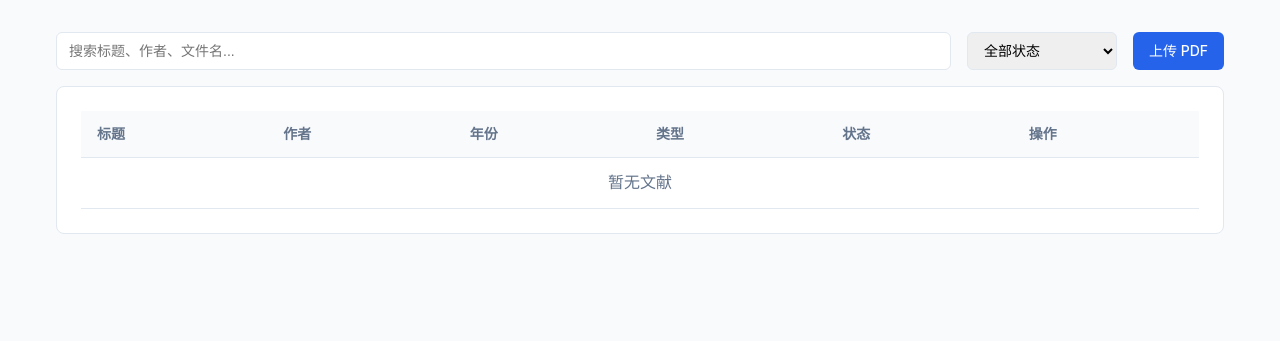
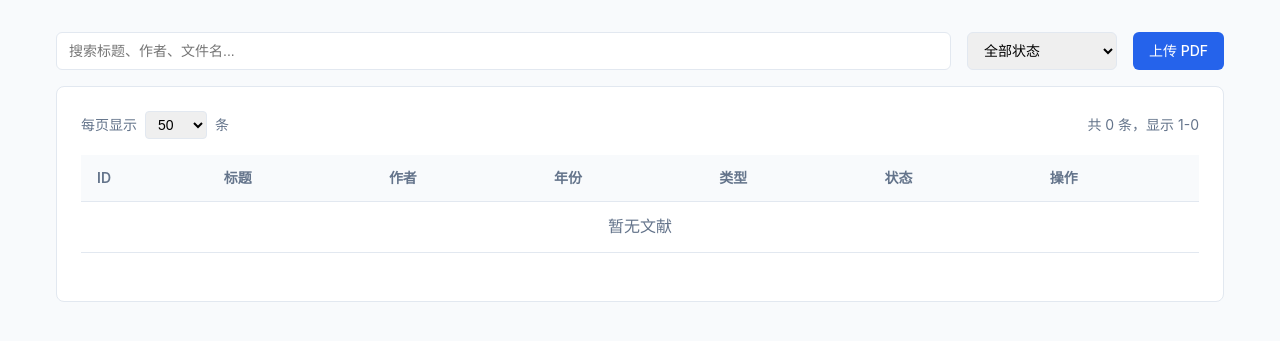
Before and after one commit to xsro/okb-assist, a FastAPI app: page /assist/ in a window 1280 px wide. Shown: the part 75-416 px from the top of the page. Run offline with FastAPI, Linux system fonts and the light colour scheme; data that the repository does not hold is empty.

Commit message:
feat: add pagination to document list
- Add page and page_size parameters to API
- Support multiple status filters (comma-separated)
- Add pagination controls with page size selector
- Update admin and monitor pages for new API format

Co-Authored-By: Claude <noreply@anthropic.com>

```diff
--- a/app/templates/admin.html
+++ b/app/templates/admin.html
@@ -271,12 +271,12 @@
 
         async function loadProcessingTasks() {
             try {
-                const docs = await api.get('/assist/api/documents/?status_filter=parsing&status_filter=extracting&status_filter=indexing');
+                const data = await api.get('/assist/api/documents/?status_filter=parsing,extracting,indexing&page_size=100');
                 const container = document.getElementById('processing-tasks');
 
                 // Filter processing tasks from all documents
                 const processingStatuses = ['parsing', 'extracting', 'indexing'];
-                const processingDocs = docs.filter(d => processingStatuses.includes(d.status));
+                const processingDocs = (data.items || []).filter(d => processingStatuses.includes(d.status));
 
                 if (processingDocs.length === 0) {
                     container.innerHTML = '<p style="text-align:center;padding:1rem;color:var(--text-muted)">暂无处理中的任务</p>';
--- a/app/templates/index.html
+++ b/app/templates/index.html
@@ -5,6 +5,55 @@
     <meta name="viewport" content="width=device-width, initial-scale=1.0">
     <title>文献列表 - OKB-Assist</title>
     <link rel="stylesheet" href="/assist/static/style.css">
+    <style>
+        .pagination {
+            display: flex;
+            justify-content: center;
+            align-items: center;
+            gap: 0.5rem;
+            margin-top: 1.5rem;
+            flex-wrap: wrap;
+        }
+        .pagination button {
+            padding: 0.5rem 0.75rem;
+            border: 1px solid var(--border);
+            background: var(--card);
+            border-radius: 4px;
+            cursor: pointer;
+            font-size: 0.875rem;
+            transition: all 0.2s;
+        }
+        .pagination button:hover:not(:disabled) {
+            background: var(--bg);
+            border-color: var(--primary);
+        }
+        .pagination button.active {
+            background: var(--primary);
+            color: white;
+            border-color: var(--primary);
+        }
+        .pagination button:disabled {
+            opacity: 0.5;
+            cursor: not-allowed;
+        }
+        .pagination-info {
+            font-size: 0.875rem;
+            color: var(--text-muted);
+        }
+        .page-size-select {
+            display: flex;
+            align-items: center;
+            gap: 0.5rem;
+            font-size: 0.875rem;
+            color: var(--text-muted);
+        }
+        .page-size-select select {
+            padding: 0.25rem 0.5rem;
+            border: 1px solid var(--border);
+            border-radius: 4px;
+            font-size: 0.875rem;
+        }
+    </style>
 </head>
 <body>
     <header>
@@ -20,18 +69,37 @@
             <select id="status-filter" class="form-control">
                 <option value="">全部状态</option>
                 <option value="uploaded">已上传</option>
+                <option value="parsing">解析中</option>
                 <option value="markdown_done">已解析</option>
+                <option value="extracting">提取中</option>
                 <option value="meta_done">已提取</option>
+                <option value="indexing">索引中</option>
                 <option value="indexed">已索引</option>
+                <option value="error">错误</option>
             </select>
             <a href="/assist/upload" class="btn btn-primary">上传 PDF</a>
         </div>
 
         <div class="card">
+            <div style="display:flex;justify-content:space-between;align-items:center;margin-bottom:1rem">
+                <div class="page-size-select">
+                    <span>每页显示</span>
+                    <select id="page-size" onchange="changePageSize()">
+                        <option value="20">20</option>
+                        <option value="50" selected>50</option>
+                        <option value="100">100</option>
+                        <option value="200">200</option>
+                    </select>
+                    <span>条</span>
+                </div>
+                <div class="pagination-info" id="pagination-info">-</div>
+            </div>
+
             <div class="table-container">
                 <table>
                     <thead>
                         <tr>
+                            <th>ID</th>
                             <th>标题</th>
                             <th>作者</th>
                             <th>年份</th>
@@ -41,43 +109,55 @@
                         </tr>
                     </thead>
                     <tbody id="doc-list">
-                        <tr><td colspan="6" style="text-align:center;color:var(--text-muted)">加载中...</td></tr>
+                        <tr><td colspan="7" style="text-align:center;color:var(--text-muted)">加载中...</td></tr>
                     </tbody>
                 </table>
             </div>
+
+            <div class="pagination" id="pagination"></div>
         </div>
     </main>
 
     <script src="/assist/static/app.js"></script>
     <script>
-        let documents = [];
+        let currentPage = 1;
+        let pageSize = 50;
+        let totalPages = 1;
+        let totalDocs = 0;
 
         async function loadDocuments() {
             const q = document.getElementById('search-input').value;
             const status = document.getElementById('status-filter').value;
 
-            let url = '/assist/api/documents/?';
-            if (q) url += `q=${encodeURIComponent(q)}&`;
-            if (status) url += `status_filter=${encodeURIComponent(status)}`;
+            let url = `/assist/api/documents/?page=${currentPage}&page_size=${pageSize}`;
+            if (q) url += `&q=${encodeURIComponent(q)}`;
+            if (status) url += `&status_filter=${encodeURIComponent(status)}`;
 
             try {
-                documents = await api.get(url);
-                renderDocuments();
+                const data = await api.get(url);
+                totalPages = data.total_pages;
+                totalDocs = data.total;
+                currentPage = data.page;
+
+                renderDocuments(data.items);
+                renderPagination();
+                renderPaginationInfo();
             } catch (err) {
                 showToast(err.message, 'error');
             }
         }
 
-        function renderDocuments() {
+        function renderDocuments(docs) {
             const tbody = document.getElementById('doc-list');
 
-            if (documents.length === 0) {
-                tbody.innerHTML = '<tr><td colspan="6" style="text-align:center;color:var(--text-muted)">暂无文献</td></tr>';
+            if (docs.length === 0) {
+                tbody.innerHTML = '<tr><td colspan="7" style="text-align:center;color:var(--text-muted)">暂无文献</td></tr>';
                 return;
             }
 
-            tbody.innerHTML = documents.map(doc => `
+            tbody.innerHTML = docs.map(doc => `
                 <tr>
+                    <td style="color:var(--text-muted);font-size:0.75rem">${doc.id}</td>
                     <td>${doc.title || doc.filename || '-'}</td>
                     <td>${formatAuthors(doc.authors)}</td>
                     <td>${doc.year || '-'}</td>
@@ -89,6 +169,74 @@
                     </td>
                 </tr>
             `).join('');
+        }
+
+        function renderPagination() {
+            const container = document.getElementById('pagination');
+            if (totalPages <= 1) {
+                container.innerHTML = '';
+                return;
+            }
+
+            let html = '';
+
+            // Previous button
+            html += `<button onclick="goToPage(${currentPage - 1})" ${currentPage <= 1 ? 'disabled' : ''}>◀</button>`;
+
+            // Page numbers
+            const maxVisible = 7;
+            let startPage = Math.max(1, currentPage - Math.floor(maxVisible / 2));
+            let endPage = Math.min(totalPages, startPage + maxVisible - 1);
+
+            if (endPage - startPage < maxVisible - 1) {
+                startPage = Math.max(1, endPage - maxVisible + 1);
+            }
+
+            // First page
+            if (startPage > 1) {
+                html += `<button onclick="goToPage(1)">1</button>`;
+                if (startPage > 2) {
+                    html += `<span style="padding:0 0.5rem">...</span>`;
+                }
+            }
+
+            // Page buttons
+            for (let i = startPage; i <= endPage; i++) {
+                html += `<button onclick="goToPage(${i})" class="${i === currentPage ? 'active' : ''}">${i}</button>`;
+            }
+
+            // Last page
+            if (endPage < totalPages) {
+                if (endPage < totalPages - 1) {
+                    html += `<span style="padding:0 0.5rem">...</span>`;
+                }
+                html += `<button onclick="goToPage(${totalPages})">${totalPages}</button>`;
+            }
+
+            // Next button
+            html += `<button onclick="goToPage(${currentPage + 1})" ${currentPage >= totalPages ? 'disabled' : ''}>▶</button>`;
+
+            container.innerHTML = html;
+        }
+
+        function renderPaginationInfo() {
+            const info = document.getElementById('pagination-info');
+            const start = (currentPage - 1) * pageSize + 1;
+            const end = Math.min(currentPage * pageSize, totalDocs);
+            info.textContent = `共 ${totalDocs} 条，显示 ${start}-${end}`;
+        }
+
+        function goToPage(page) {
+            if (page < 1 || page > totalPages) return;
+            currentPage = page;
+            loadDocuments();
+            window.scrollTo(0, 0);
+        }
+
+        function changePageSize() {
+            pageSize = parseInt(document.getElementById('page-size').value);
+            currentPage = 1;
+            loadDocuments();
         }
 
         function formatAuthors(authors) {
@@ -117,10 +265,16 @@
         let searchTimer;
         document.getElementById('search-input').addEventListener('input', () => {
             clearTimeout(searchTimer);
-            searchTimer = setTimeout(loadDocuments, 300);
+            searchTimer = setTimeout(() => {
+                currentPage = 1;
+                loadDocuments();
+            }, 300);
         });
 
-        document.getElementById('status-filter').addEventListener('change', loadDocuments);
+        document.getElementById('status-filter').addEventListener('change', () => {
+            currentPage = 1;
+            loadDocuments();
+        });
 
         // Load on page ready
         loadDocuments();
```
Also changed, not shown: app/routers/documents.py (+19 -3 lines), app/templates/monitor.html (+4 -3 lines).
